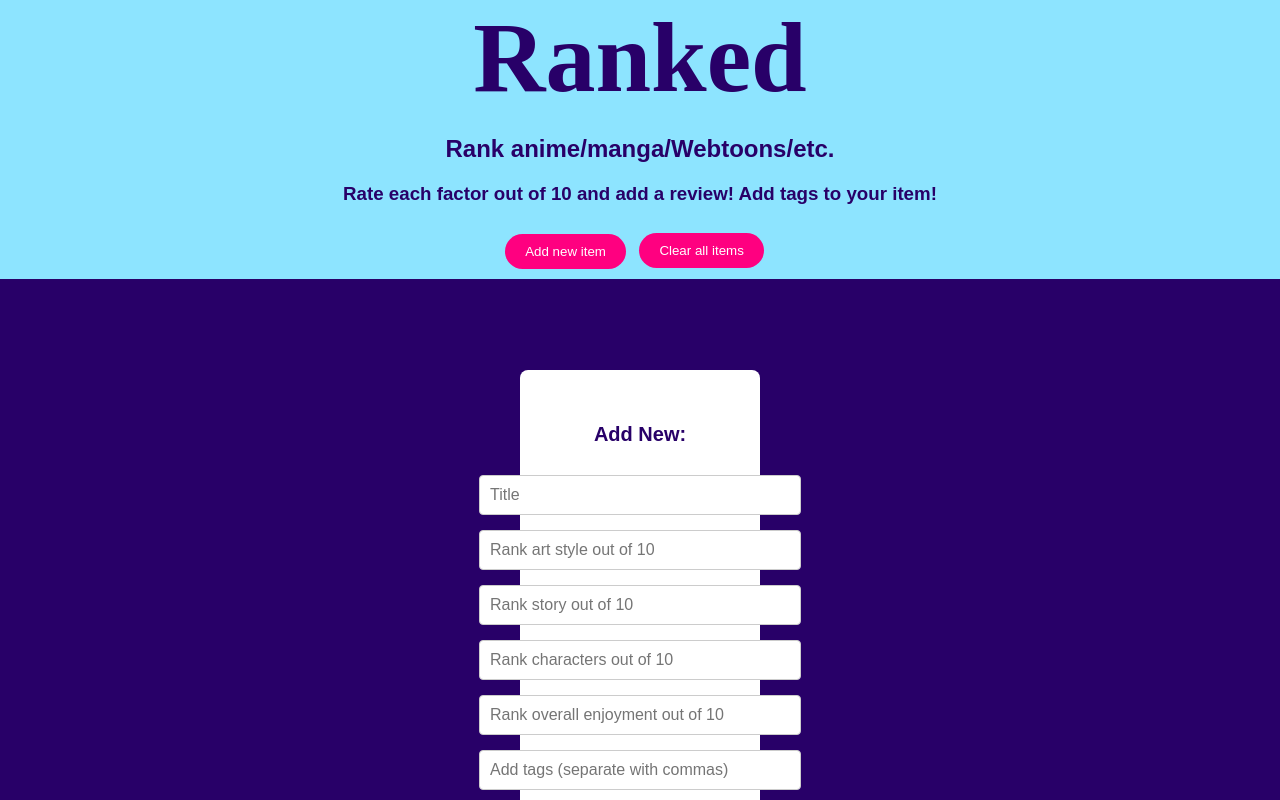
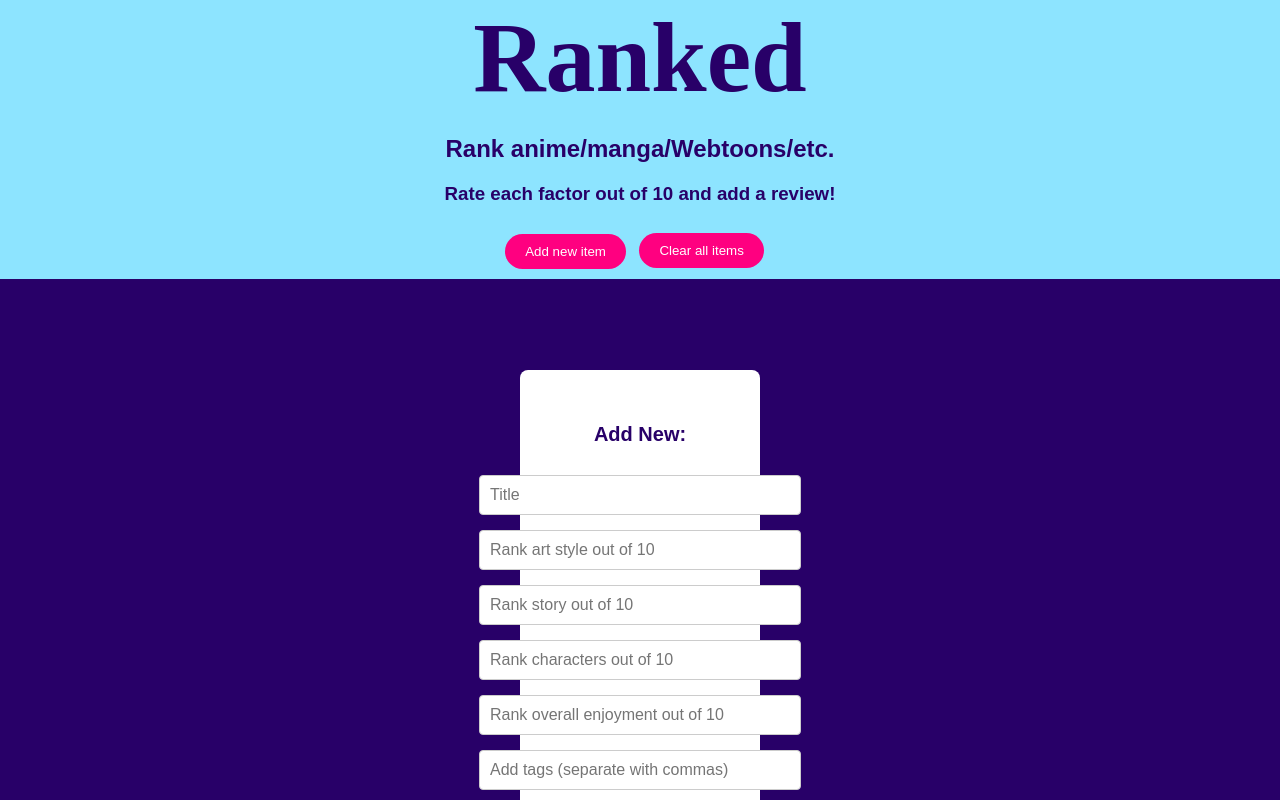
Before and after one commit to Sdrabla/ranked-list-app, a plain HTML site: page index.html in a window 1280 px wide. Shown: the top 800 px of the page. Drawn offline with Linux system fonts and the light colour scheme.

Commit message:
Initial commit: Ranked list app with tags and reviews

```diff
--- a/index.html
+++ b/index.html
@@ -10,7 +10,8 @@
   <header>
     <h1 id="title">Ranked</h1>
     <h2>Rank anime/manga/Webtoons/etc. </h2>
-    <h3>Rate each factor out of 10 and add a review! Add tags to your item! </h3>
+    <h3>Rate each factor out of 10 and add a review! </h3>
+    <!-- /*Have H3 be a banner that scrolls thru page*/ -->
     <button id="addButton" onclick="on()" type="submit" >Add new item</button>
     <button id="clearButton" onclick="clearItems()" type="submit" >Clear all items</button>
     <div id="overlay"></div>
```
Also changed, not shown: 2 other files.
